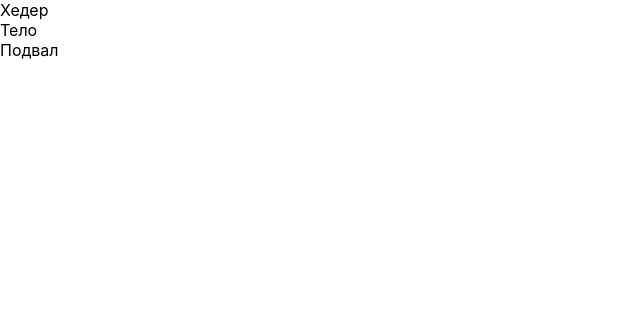
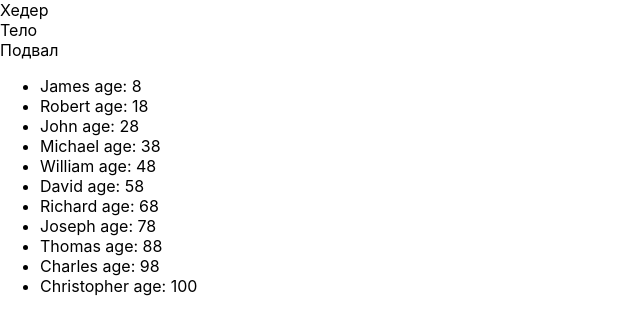
Before and after one commit to Metodist/itincubator, a React (Create React App) app in the folder microtasks/: page / in a window 1280 px wide. Shown: the top 334 px of the page, without its empty margins (0-640 px from the left). Built offline with nearby package versions, Linux system fonts and the light colour scheme.

Commit message:
passed 02 lesson

```diff
--- a/microtasks/src/App.tsx
+++ b/microtasks/src/App.tsx
@@ -3,6 +3,7 @@ import './App.css';
 import {Header} from "./site/Header";
 import {Body} from "./site/Body";
 import {Footer} from "./site/Footer";
+import {NewComponents} from "./components/NewComponents";
 
 function App() {
     return (
@@ -10,8 +11,29 @@ function App() {
             <Header title={'Хедер'}/>
             <Body titleForBody={'Тело'}/>
             <Footer titleFooter={'Подвал'}/>
+            <NewComponents students={students}/>
         </>
     );
 }
 
 export default App;
+
+const students = [
+    {id: 1, name: "James", age: 8},
+    {id: 2, name: "Robert", age: 18},
+    {id: 3, name: "John", age: 28},
+    {id: 4, name: "Michael", age: 38},
+    {id: 5, name: "William", age: 48},
+    {id: 6, name: "David", age: 58},
+    {id: 7, name: "Richard", age: 68},
+    {id: 8, name: "Joseph", age: 78},
+    {id: 9, name: "Thomas", age: 88},
+    {id: 10, name: "Charles", age: 98},
+    {id: 11, name: "Christopher", age: 100},
+]
+
+const topCars = [
+    {manufacturer:'BMW', model:'m5cs'},
+    {manufacturer:'Mercedes', model:'e63s'},
+    {manufacturer:'Audi', model:'rs6'}
+]
--- /dev/null
+++ b/microtasks/src/components/NewComponents.tsx
@@ -0,0 +1,44 @@
+import React from "react";
+
+type NewComponentsPropsType = {
+    students: Array<StudentType>
+}
+
+type StudentType = {
+    id: number
+    name: string
+    age: number
+}
+
+export const NewComponents = (props: NewComponentsPropsType) => {
+    return (
+       <ul>
+           {props.students.map((el, index)=>{
+               debugger
+                return(
+                    <li key={el.id}>
+                        <span>{el.name}</span>
+                        <span> age: {el.age}</span>
+                    </li>
+                )
+
+           })}
+       </ul>
+    )
+}
+
+/*
+<table>
+    <tr>
+        <th>Month</th>
+        <th>Savings</th>
+    </tr>
+    <tr>
+        <td>January</td>
+        <td>$100</td>
+    </tr>
+    <tr>
+        <td>February</td>
+        <td>$80</td>
+    </tr>
+</table>*/
```
